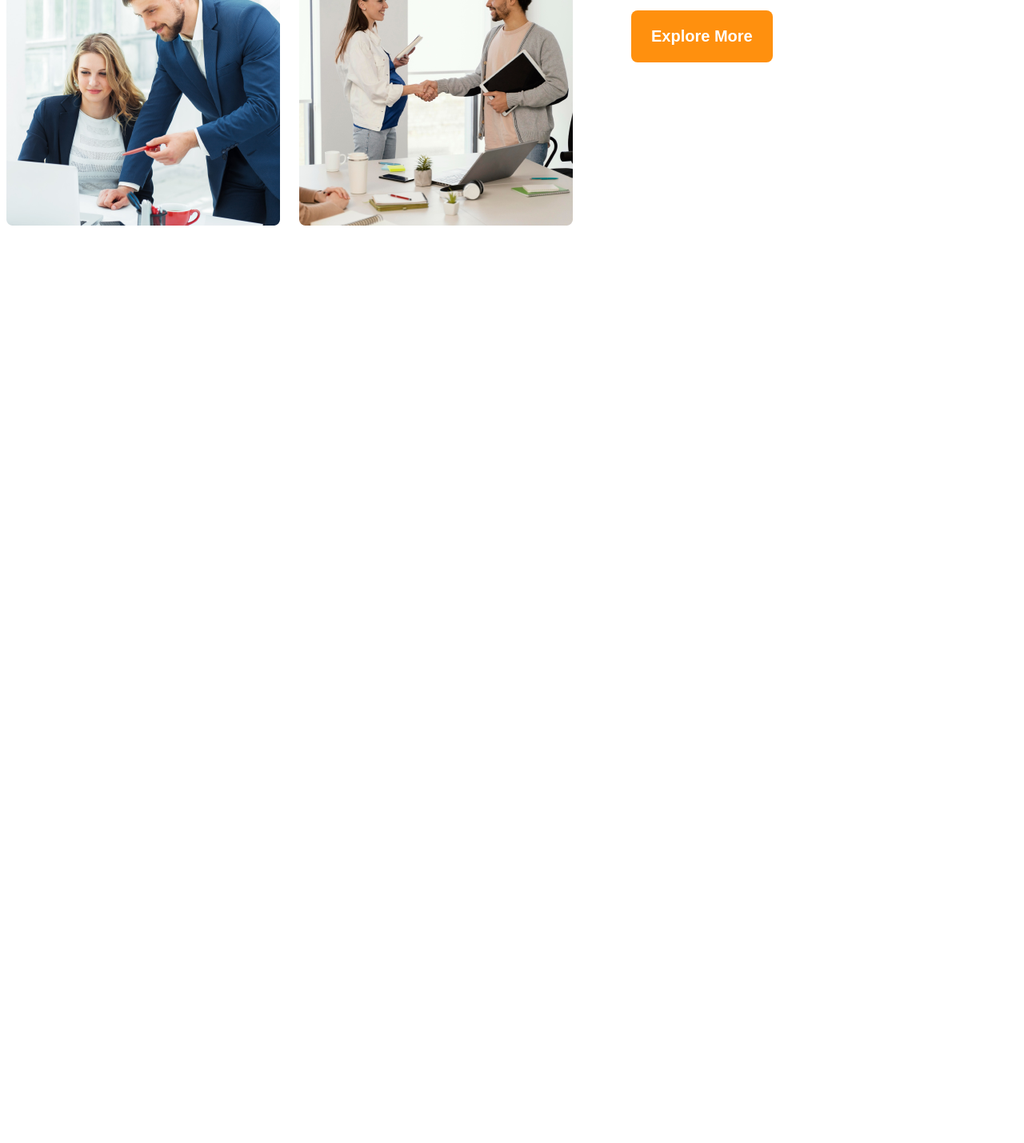
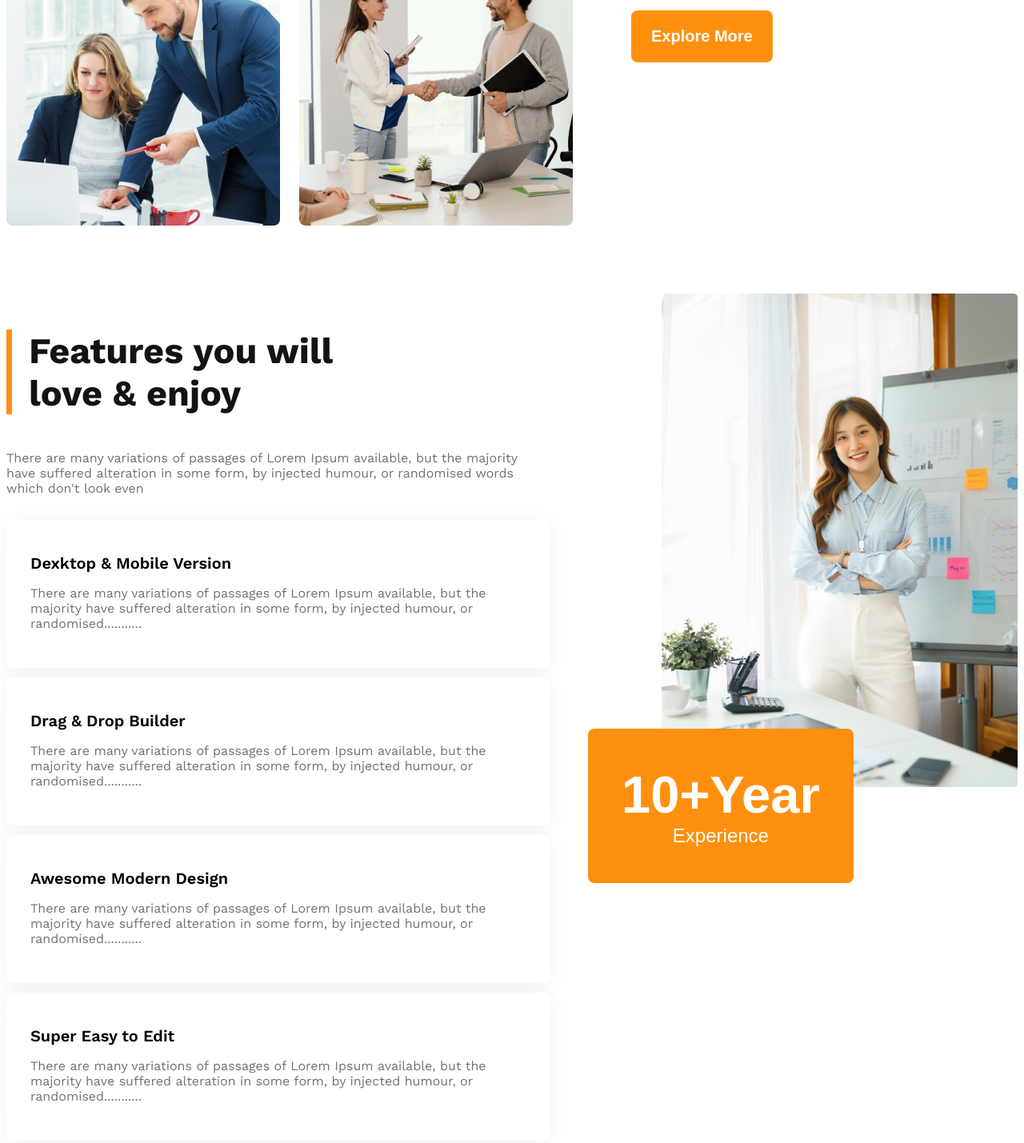
Before and after one commit to MozahidNahin/architects-web, a plain HTML site: page index.html in a window 1280 px wide. Shown: the part 1727-3156 px from the top of the page at 80% size. Before the commit the page ends 2017 px from the top, so only its background shows below. Drawn offline with nearby package versions, Linux system fonts and the light colour scheme.

Commit message:
edited features that people enjoy section

```diff
--- a/index.html
+++ b/index.html
@@ -7,6 +7,7 @@
     <link rel="stylesheet" href="styles/architect.css">
 </head>
 <body class="work-sans-normal">
+    <!--Nav and Banner-->
     <header class="bg-clr">
         <nav class="navbar display-flex">
             <h3 class="brand dark-1">G3 Architects</h3>
@@ -41,6 +42,43 @@
                 <button class="btn-explore">Explore More</button>
             </div>
         </section>
+        <!--Love and Enjoy-->
+        <section class="enjoy-feat display-flex">
+            <div>
+                <h3 id="enjoy-title" class="h3-title dark-1">Features you will <br> love & enjoy</h3>
+                <p class="dark-3" style="margin-bottom: 30px;">There are many variations of passages of Lorem Ipsum available, but the majority have suffered alteration in some form, by injected humour, or randomised words which don't look even</p>
+                <!--card container-->
+                <div class="card">
+                    <h4 class="h4-title">Dexktop & Mobile Version</h4>
+                    <p class="dark-3">There are many variations of passages of Lorem Ipsum available, but the majority have suffered alteration in some form, by injected humour, or randomised...........</p>
+                </div>
+                <div class="card">
+                    <h4 class="h4-title">Drag & Drop Builder</h4>
+                    <p class="dark-3">There are many variations of passages of Lorem Ipsum available, but the majority have suffered alteration in some form, by injected humour, or randomised...........</p>
+                </div>
+                <div class="card">
+                    <h4 class="h4-title">Awesome Modern Design</h4>
+                    <p class="dark-3">There are many variations of passages of Lorem Ipsum available, but the majority have suffered alteration in some form, by injected humour, or randomised...........</p>
+                </div>
+                <div class="card">
+                    <h4 class="h4-title">Super Easy to Edit</h4>
+                    <p class="dark-3">There are many variations of passages of Lorem Ipsum available, but the majority have suffered alteration in some form, by injected humour, or randomised...........</p>
+                </div>
+            </div>
+            <div class="feat-architect" >
+                <img src="images/architect.png" alt="">
+                <button id="exp-badge" class="btn-explore">
+                    <span id="exp-year">10+Year</span>
+                    <br>
+                    <span style="font-size: 1.5rem;font-weight: 500;">Experience</span>
+                </button>
+            </div>
+        </section>
+        <!--Some facts-->
+        <section>
+
+        </section>
+        <!--Our sponsors-->
     </main>
     <footer>
 
--- a/styles/architect.css
+++ b/styles/architect.css
@@ -17,6 +17,15 @@
 }
 .dark-3{
     color: #727272;
+}
+
+.h3-title{
+    font-size: 2.8125rem;
+    font-weight: 700;
+}
+.h4-title{
+    font-size: 1.25rem;
+    font-weight: 600;
 }
 
 .bg-clr{
@@ -112,9 +121,73 @@ main > section{
     max-width: 530px;
 }
 
+/* love and enjoy styles */
+
+.enjoy-feat{
+    gap: 140px;
+}
+
+#enjoy-title{
+    border-left: 7px solid rgb(255, 144, 14);
+    padding-left: 21px;
+}
+
+.card{
+    padding: 30px;
+    border-radius: 8px;
+    box-shadow: 0px 4px 30px 0px rgba(0, 0, 0, 0.06);
+    background: rgb(255, 255, 255);
+}
+
+.h4-title, .card {
+    margin-top: 12px;
+    margin-bottom: 12px;
+}
+.feat-architect img{
+    width: 100%;
+}
+
+#exp-badge{
+    padding: 45px 42px;
+    margin-left: -92px;
+    margin-top: -77px;
+}
+
+#exp-year{
+    font-size: 4.0625rem;
+    font-weight: bold;
+}
+
 /* responsive media query */
 @media screen and (max-width: 576px) {
-    .navbar, .nav-links{
+    .navbar,
+    .nav-links,
+    .ourfeatures-box,
+    .enjoy-feat,
+    .feat-architect
+    {
         flex-direction: column;
     }
+
+.team-img-container{
+    grid-template-columns: repeat(1,1fr);
 }
+    #exp-badge{
+        margin-top: 20px;
+        margin-left: 20px;
+    }
+}
+
+/* medium size device */
+@media screen and (min-width: 576px) and (max-width: 992px) {
+    .ourfeatures-box,
+    .enjoy-feat,
+    .feat-architect
+    {
+        flex-direction: column;
+    }
+    #exp-badge{
+        margin-top: 20px;
+        margin-left: 20px;
+    }
+}
```
